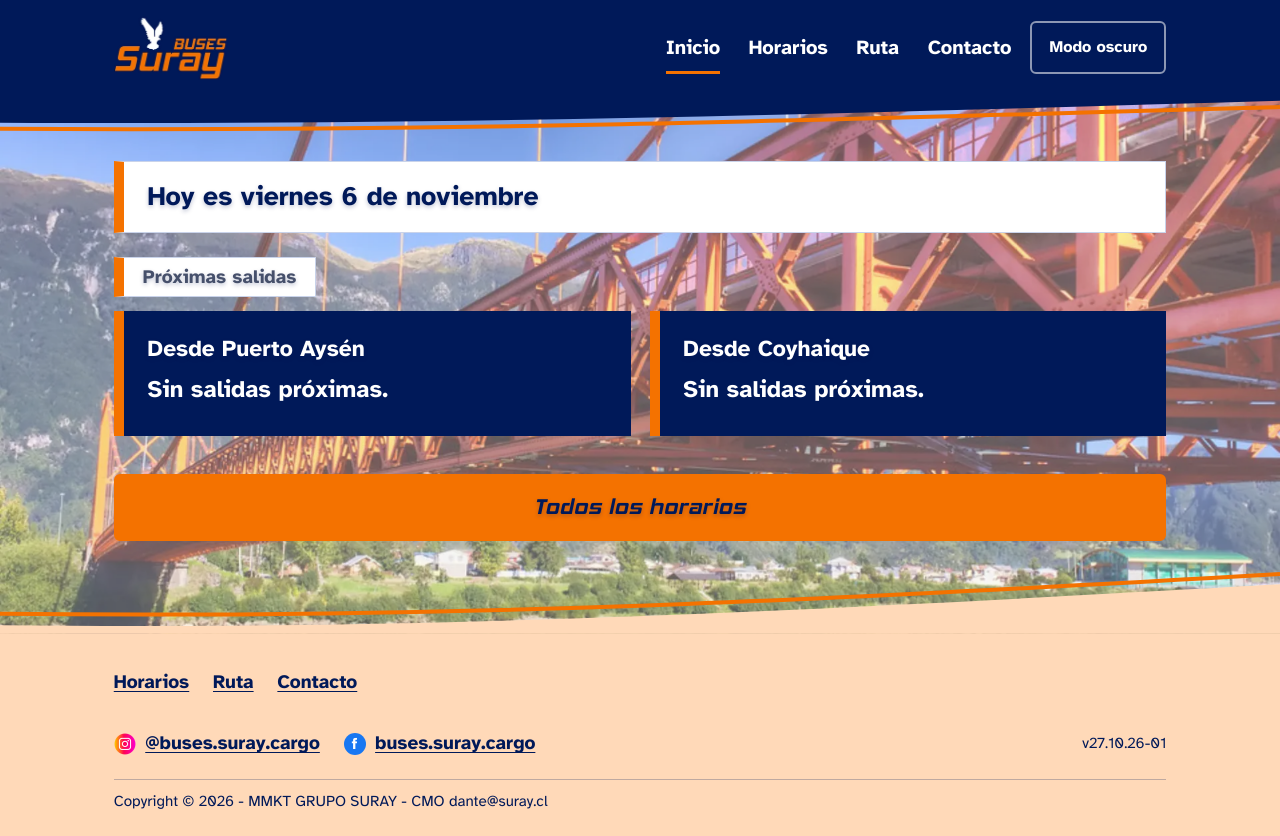
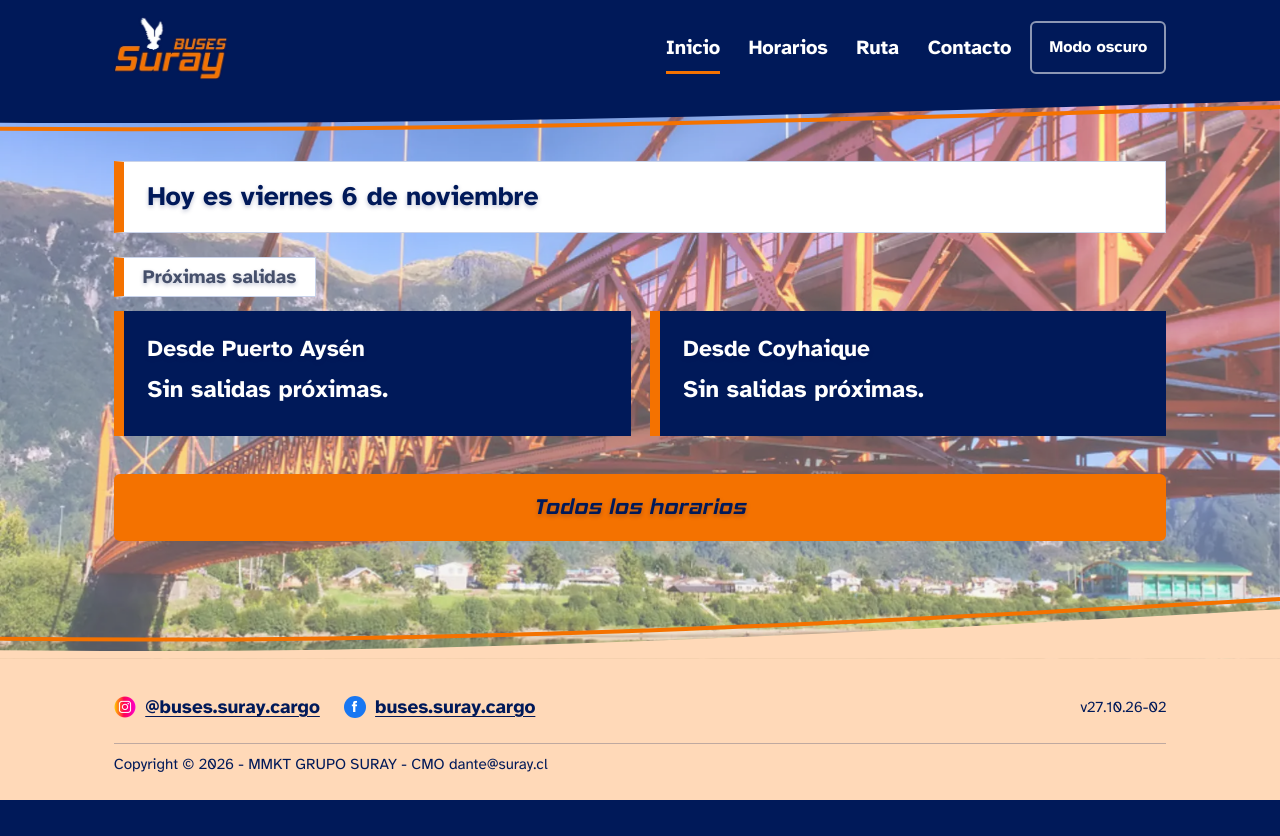
Before and after one commit to Roadixito23/suray-web, a Django app: page / in a window 1280 px wide. After the commit the page ends 800 px from the top, so only its background shows below. Run offline with Django 5.2, Linux system fonts and the light colour scheme; data comes from the database, SQL or seed files in the repository; data that the repository does not hold is empty.

Commit message:
Quita el menu del pie de pagina y el enlace de salto al contenido
Sube SITE_VERSION a 27.10.26-02

```diff
--- a/sitio/templates/sitio/base.html
+++ b/sitio/templates/sitio/base.html
@@ -43,17 +43,7 @@
 <link rel="stylesheet" href="{% static 'css/base.css' %}?v={{ site_version }}">
 {% block extra_css %}{% endblock %}
 <style>
-/* Criticos: inline para que el splash y el enlace de salto nunca se vean sin estilo. */
-.skip-link {
-  position: absolute;
-  left: -999px;
-  background: #fff;
-  color: var(--color-primary-navy);
-  padding: .6rem 1rem;
-  font-weight: 700;
-  z-index: 100;
-}
-.skip-link:focus { left: .5rem; top: .5rem; }
+/* Critico: inline para que el splash nunca se vea sin estilo. */
 .sin-splash .splash { display: none; }
 /* Splash: solo CSS (no depende de JS), se muestra en cada carga y se retira solo. */
 .splash {
@@ -85,7 +75,6 @@
 </head>
 <body>
 {% block splash %}{% endblock %}
-<a class="skip-link" href="#contenido">Ir al contenido</a>
 
 <header class="site-header">
 <nav class="site-nav" aria-label="Principal">
@@ -122,11 +111,6 @@
 </svg>
 <footer class="site-footer">
   <div class="container">
-    <nav class="site-footer__nav" aria-label="Secciones del sitio">
-      <a href="{% url 'sitio:horarios' %}">Horarios</a>
-      <a href="{% url 'sitio:ruta' %}">Ruta</a>
-      <a href="{% url 'sitio:contacto' %}">Contacto</a>
-    </nav>
     <div class="site-footer__top">
       <div class="site-footer__social">
         <a href="https://instagram.com/buses.suray.cargo" target="_blank" rel="noopener">
--- a/static/css/base.css
+++ b/static/css/base.css
@@ -288,15 +288,6 @@ p { margin: 0 0 1rem; max-width: 60ch; }
   justify-content: space-between;
   gap: .5rem 1rem;
 }
-.site-footer__nav { display: flex; flex-wrap: wrap; gap: .25rem 1.25rem; }
-.site-footer__nav a {
-  display: flex;
-  align-items: center;
-  min-height: 2.75rem;
-  font-weight: 700;
-  text-decoration: underline;
-  text-underline-offset: 3px;
-}
 .site-footer__social { display: flex; flex-wrap: wrap; gap: 1.25rem; }
 .site-footer__social a {
   display: flex;
--- a/suray_web/settings.py
+++ b/suray_web/settings.py
@@ -33,7 +33,7 @@ ALLOWED_HOSTS = config('ALLOWED_HOSTS', default='127.0.0.1,localhost', cast=Csv(
 
 # Version mostrada en el footer: fecha (DD.MM.AA) + correlativo de actualizacion (01-99).
 # Actualizar manualmente aqui cada vez que se publique un cambio en el sitio.
-SITE_VERSION = '27.10.26-01'
+SITE_VERSION = '27.10.26-02'
 
 
 # Application definition
```
